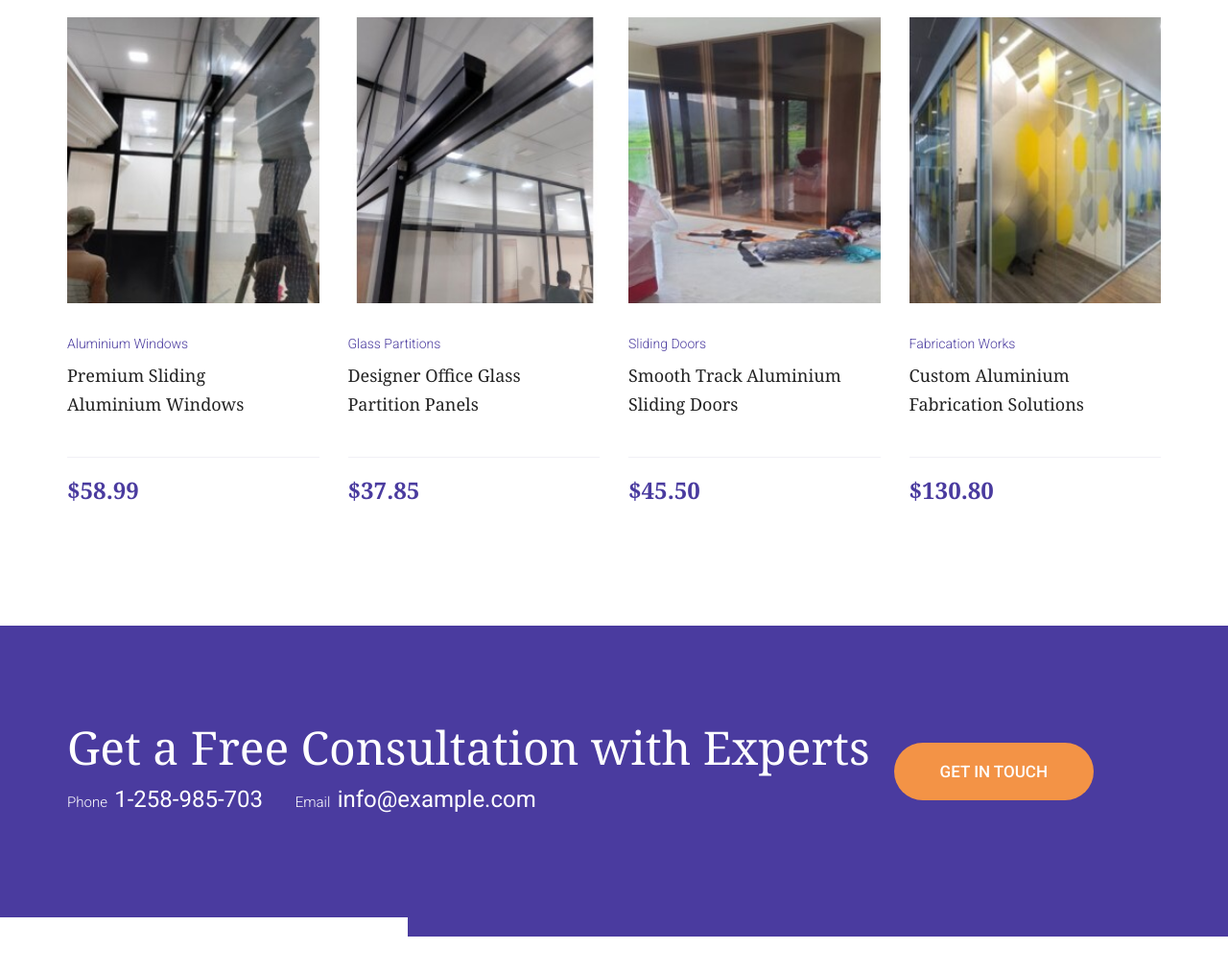
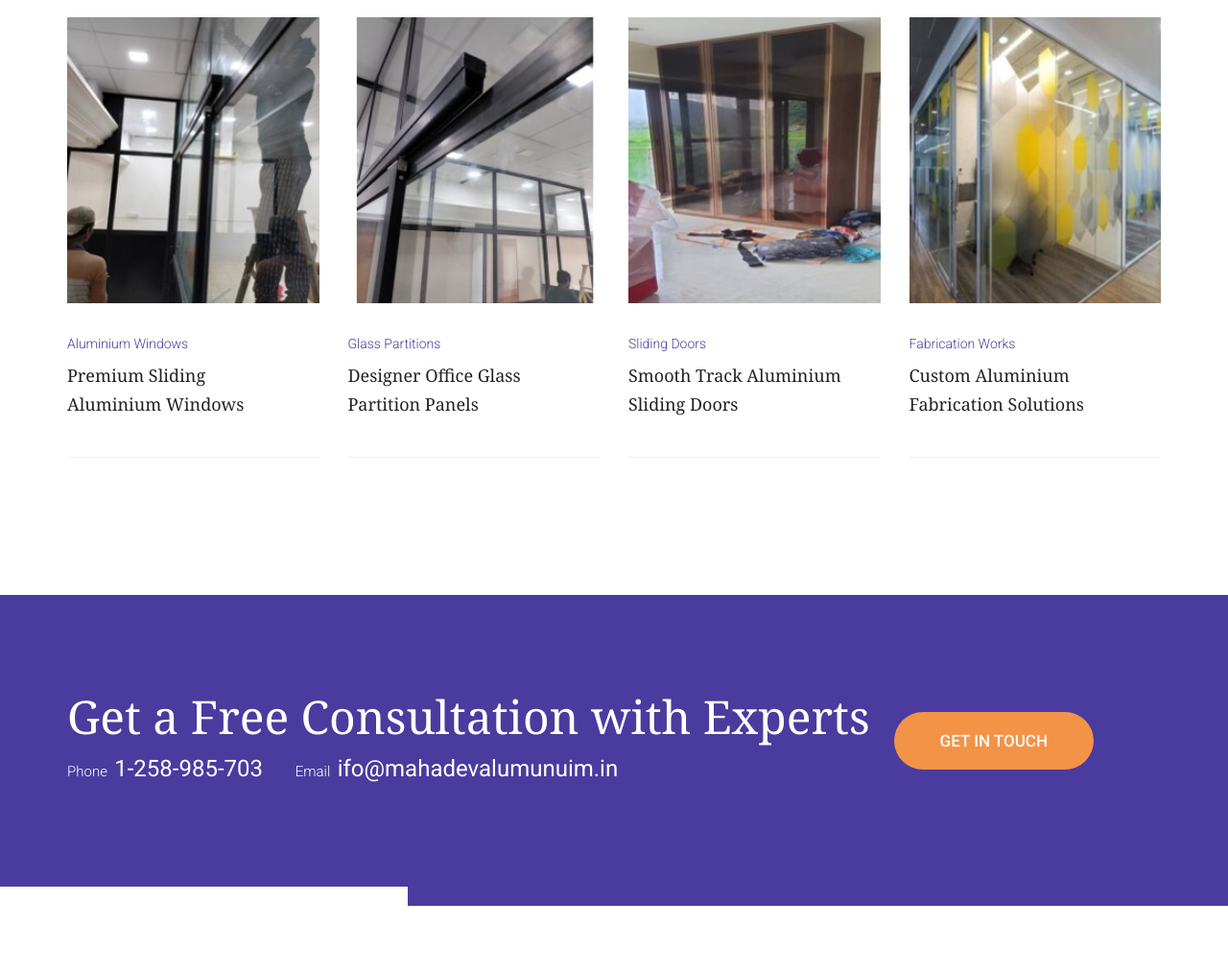
Before and after one commit to kajalhub2020/Almunium-Services, a plain HTML site: page service.html in a window 1280 px wide. Shown: the part 2098-3112 px from the top of the page at 96% size. Drawn offline with Linux system fonts and the light colour scheme; files whose address does not match are found by name.

Commit message:
changes email and price removing

```diff
--- a/service.html
+++ b/service.html
@@ -172,7 +172,7 @@
                     <ul>
                         <li>Chicago 12, Melborne City, USA</li>
                         <li><a href="tel:+8801682648101">+88 01682648101</a></li>
-                        <li><a href="mailto:info@example.com">info@example.com</a></li>
+                        <li><a href="mailto:ifo@mahadevalumunuim.in">ifo@mahadevalumunuim.in</a></li>
                     </ul>
                 </div>
                 <div class="social-links">
@@ -342,7 +342,6 @@
                                 <h5><a href="index.html">Premium Sliding Aluminium Windows</a></h5>
 
                             </div>
-                            <h3>$58.99</h3>
                         </div>
                     </div>
                 </div>
@@ -360,7 +359,6 @@
                                 <h5><a href="index.html">Designer Office Glass Partition Panels</a></h5>
 
                             </div>
-                            <h3>$37.85</h3>
                         </div>
                     </div>
                 </div>
@@ -378,7 +376,6 @@
                                 <h5><a href="index.html">Smooth Track Aluminium Sliding Doors</a></h5>
 
                             </div>
-                            <h3>$45.50</h3>
                         </div>
                     </div>
                 </div>
@@ -396,7 +393,6 @@
                                 <h5><a href="index.html">Custom Aluminium Fabrication Solutions</a></h5>
 
                             </div>
-                            <h3>$130.80</h3>
                         </div>
                     </div>
                 </div>
@@ -416,7 +412,7 @@
                 <h2>Get a Free Consultation with Experts</h2>
                 <ul class="info clearfix">
                     <li>Phone&nbsp;&nbsp;<a href="tel:1258985703">1-258-985-703</a></li>
-                    <li>Email&nbsp;&nbsp;<a href="mailto:info@example.com">info@example.com</a></li>
+                    <li>Email&nbsp;&nbsp;<a href="mailto:ifo@mahadevalumunuim.in">ifo@mahadevalumunuim.in</a></li>
                 </ul>
             </div>
             <div class="btn-box pull-right">
```
Also changed, not shown: about.html (+2 -2 lines), contact.html (+2 -2 lines), index.html (+1 -5 lines).
